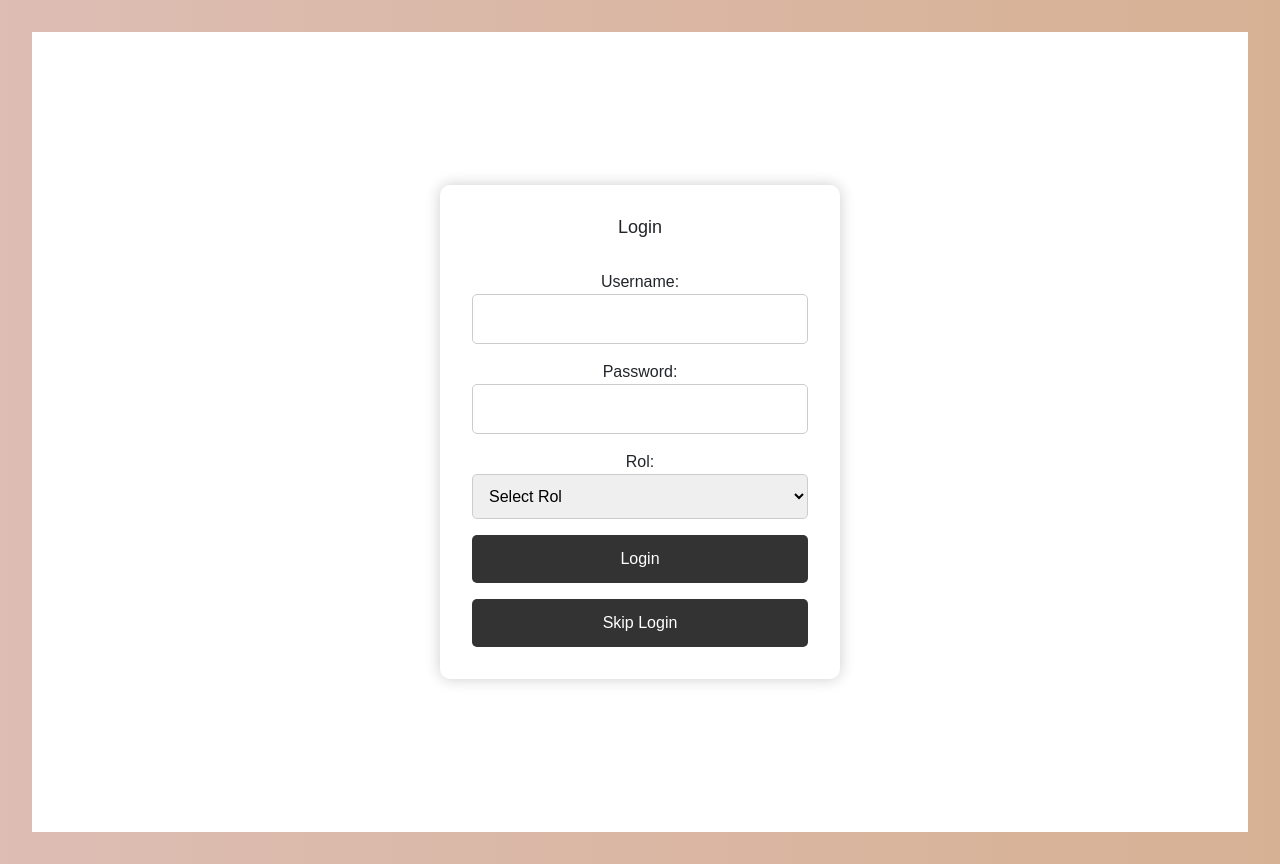
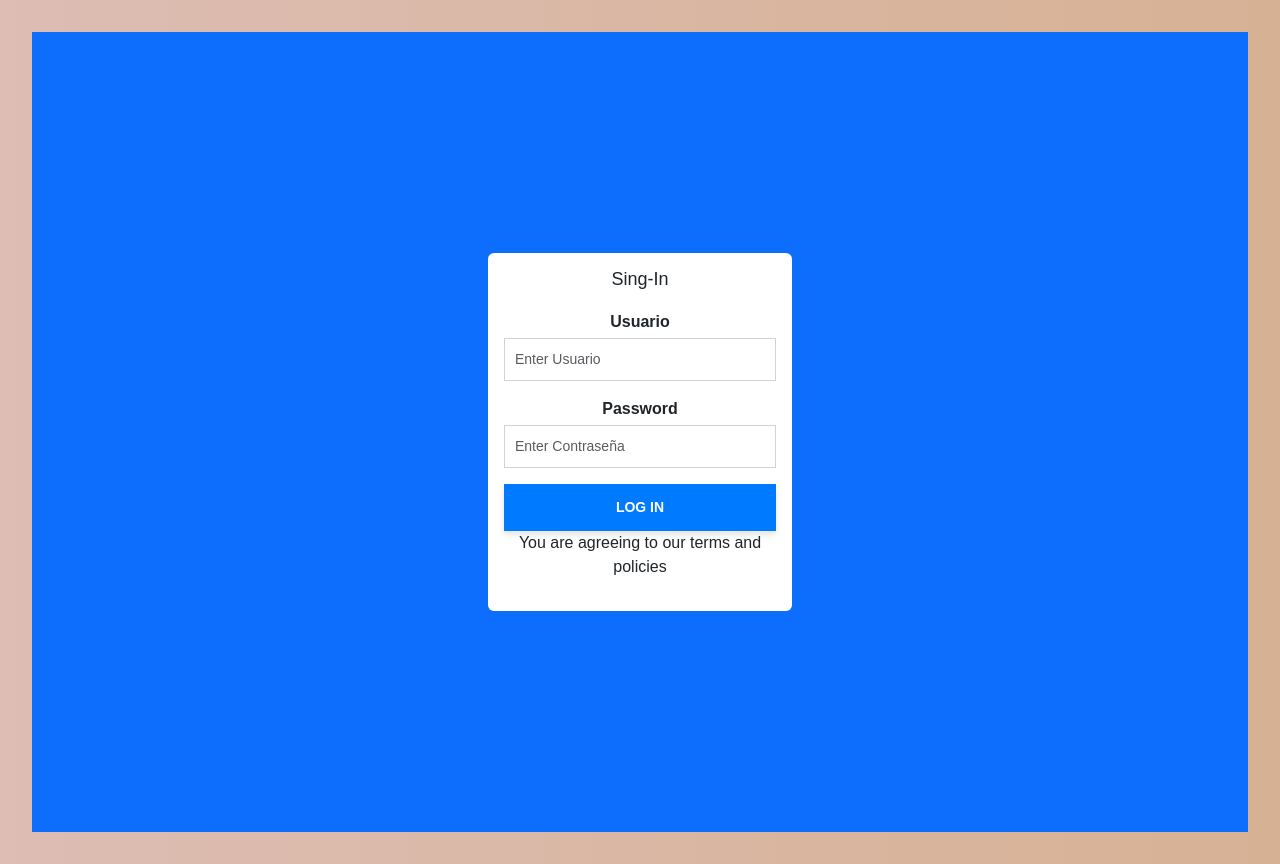
Before and after one commit to GermanIriarte/ProProject2.0, a React (Vite) app in the folder Frontend/: page / in a window 1280 px wide. Built offline with nearby package versions, Linux system fonts and the light colour scheme.

Commit message:
Avance login

```diff
--- a/Frontend/src/RoutesNav.jsx
+++ b/Frontend/src/RoutesNav.jsx
@@ -17,11 +17,7 @@ import UpdateClientes from './UpdateClientes';
 import Empleados from './Empleados';
 import CreateEmpleados from './CreateEmpleados';
 import UpdateEmpleados from './UpdateEmpleados';
-
-
-
-
-
+import Login from './login';
 
 
 
@@ -31,7 +27,8 @@ function RoutesNav(){
         <div className='RoutesNav'>
             <BrowserRouter>
                 <Routes>
-                    <Route path='/' element= {<App />}></Route>
+                    <Route path='/' element= {<Login />}></Route>
+                    <Route path='/app' element= {<App />}></Route>
                     <Route path='/home' element= {<Persona />}></Route>
                     <Route path='/create' element= {<CreatePersona />}></Route>
                     <Route path='home/update/:ID_Persona' element= {<UpdatePersona />}></Route>
--- a/Frontend/src/login.jsx
+++ b/Frontend/src/login.jsx
@@ -1,42 +1,54 @@
 import React, { useState } from 'react';
+import { Navigate, useNavigate } from 'react-router-dom';
+import axios from 'axios';
 
-const Login = () => {
-  // Estados
-  const [username, setUsername] = useState('');
-  const [password, setPassword] = useState('');
+function Login(){
+  const [values, setValues] = useState({
+    Usuario: '',
+    Constraseña: ''
+})
+const navigate = useNavigate();
+const [errors, setErrors] = useState({})
+const handleInput = (event) => {
+  setValues(prev => ({...prev, [event.target.name]: [event.target.value]}))
+}
+const handleSubmit =(event) => {
+  event.preventDefault();
+  axios.post('http://localhost:8081/login',values)
+  .then(res => {
+     if(res.data ==="Success"){
+      navigate('/app');
+     }else {
+      alert("No record existed");
+     }
+  })
+    .catch(err=>console.log(err));
+  }
 
-  const handleSubmit = (event) => {
-    event.preventDefault();
-    // Aquí podrías enviar los datos al servidor para validación
-    alert(`Username: ${username}, Password: ${password}`);
-  };
-
-  return (
-    <div>
-      <h2>Login</h2>
-      <form onSubmit={handleSubmit}>
-        <div>
-          <label htmlFor="username">Username:</label>
-          <input
-            type="text"
-            id="username"
-            value={username}
-            onChange={(e) => setUsername(e.target.value)}
-          />
+return (
+  <div className='d-flex justify-content-center align-items-center bg-primary vh-100'>
+    <div className='bg-white p-3 rounded w-25'>
+      <h2>Sing-In</h2>
+      <form action='' onSubmit={handleSubmit}>
+        <div className='mb-3'>
+          <label htmlFor='Usuario'><strong>Usuario</strong></label>
+          <input type='Usuario' placeholder='Enter Usuario' name='Usuario'
+            onChange={handleInput} className='form-control rounded-0'/>
+          {errors.email && <span className='text-danger'>{errors.email}</span>}
         </div>
-        <div>
-          <label htmlFor="password">Password:</label>
-          <input
-            type="password"
-            id="password"
-            value={password}
-            onChange={(e) => setPassword(e.target.value)}
-          />
+        <div className='mb-3'>
+          <label htmlFor='Contraseña'><strong>Password</strong></label>
+          <input type='Constraseña' placeholder='Enter Contraseña' name='Contraseña'
+            onChange={handleInput} className='form-control rounded-0'/>
+          {errors.password && <span className='text-danger'>{errors.password}</span>}
         </div>
-        <button type="submit">Login</button>
+        <button type='submit' className='btn btn-success w-100 rounded-0'>log in</button>
+        <p>You are agreeing to our terms and policies</p>
       </form>
     </div>
-  );
+  </div>
+)
 };
 
+
 export default Login;
```
Also changed, not shown: 1 other file (tests, documents, lock files or other folders).
